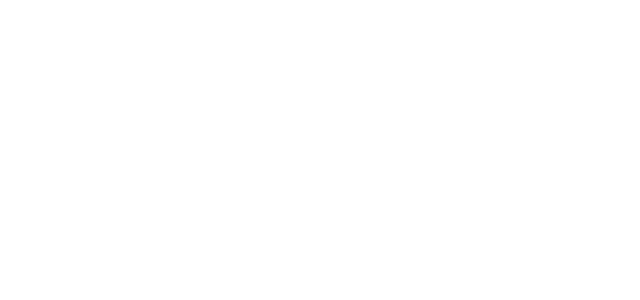
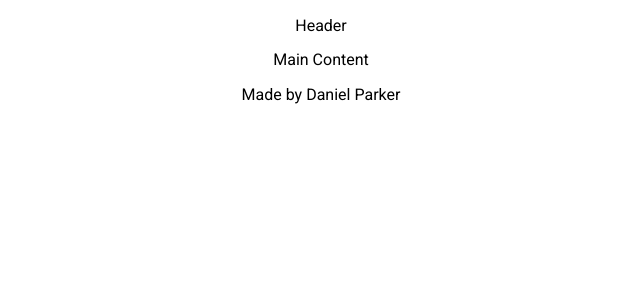
Before and after one commit to dunsd/runeterra-project, a React (Create React App) app: page / in a window 1280 px wide. Shown: the top 300 px of the page, without its empty margins (319-959 px from the left). Built offline with nearby package versions, Linux system fonts and the light colour scheme.

Commit message:
Add basic flex styling to main,footer, header
Added flex styling and centering to basic items on page

```diff
--- a/public/index.html
+++ b/public/index.html
@@ -24,7 +24,8 @@
       work correctly both with client-side routing and a non-root public URL.
       Learn how to configure a non-root public URL by running `npm run build`.
     -->
-    <title>React App</title>
+    <title>Runeterra Project</title>
+    <link href="https://fonts.googleapis.com/css2?family=Roboto:wght@300;400&display=swap" rel="stylesheet">
   </head>
   <body>
     <noscript>You need to enable JavaScript to run this app.</noscript>
--- a/src/App.css
+++ b/src/App.css
@@ -1,38 +1,16 @@
-.App {
-  text-align: center;
+* {box-sizing:border-box;}
+
+html, body {
+    height: 100%;
+    margin: 0;
 }
 
-.App-logo {
-  height: 40vmin;
-  pointer-events: none;
+#root {
+    font-family: 'Roboto', sans-serif;
 }
 
-@media (prefers-reduced-motion: no-preference) {
-  .App-logo {
-    animation: App-logo-spin infinite 20s linear;
-  }
-}
-
-.App-header {
-  background-color: #282c34;
-  min-height: 100vh;
+.App {
+  height: 100%;
   display: flex;
   flex-direction: column;
-  align-items: center;
-  justify-content: center;
-  font-size: calc(10px + 2vmin);
-  color: white;
 }
-
-.App-link {
-  color: #61dafb;
-}
-
-@keyframes App-logo-spin {
-  from {
-    transform: rotate(0deg);
-  }
-  to {
-    transform: rotate(360deg);
-  }
-}
--- a/src/App.js
+++ b/src/App.js
@@ -1,9 +1,14 @@
 import './App.css';
+import Header from './components/Header';
+import MainContent from './components/MainContent';
+import Footer from './components/Footer';
 
 function App() {
   return (
     <div className="App">
-
+      <Header  />
+      <MainContent />
+      <Footer />
     </div>
   );
 }
--- /dev/null
+++ b/src/components/Footer.js
@@ -0,0 +1,13 @@
+import React from "react";
+import './css/Main.css';
+
+const Footer = () => {
+
+    return (
+        <div className="footer">
+            Made by Daniel Parker
+        </div>
+    )
+}
+
+export default Footer;
--- /dev/null
+++ b/src/components/Header.js
@@ -0,0 +1,13 @@
+import React from "react";
+import './css/Main.css';
+
+const Header = () => {
+
+    return (
+        <div className="header">
+            Header
+        </div>
+    )
+}
+
+export default Header;
--- /dev/null
+++ b/src/components/MainContent.js
@@ -0,0 +1,13 @@
+import React from "react";
+import './css/Main.css';
+
+const MainContent = () => {
+
+    return (
+        <div className="maincontent">
+            Main Content
+        </div>
+    )
+}
+
+export default MainContent;
--- /dev/null
+++ b/src/components/css/Main.css
@@ -0,0 +1,13 @@
+
+.maincontent {
+    display: flex;
+    flex: 1;
+    justify-content: center;
+}
+
+.footer, .header {
+    display: flex;
+    height: 50px;
+    align-items: center;
+    justify-content: center;
+}
--- a/src/index.js
+++ b/src/index.js
@@ -1,6 +1,5 @@
 import React from 'react';
 import ReactDOM from 'react-dom/client';
-
 import App from './App';
 
 
```
